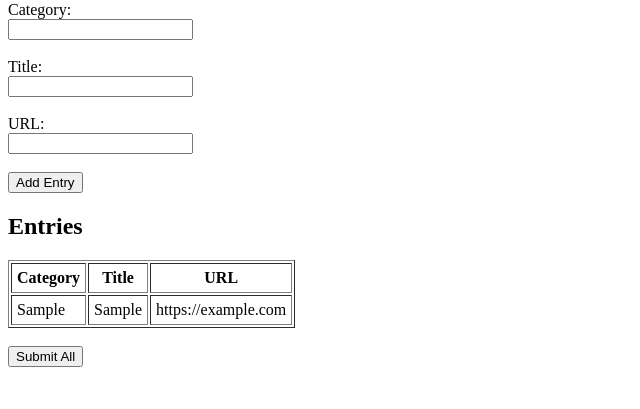
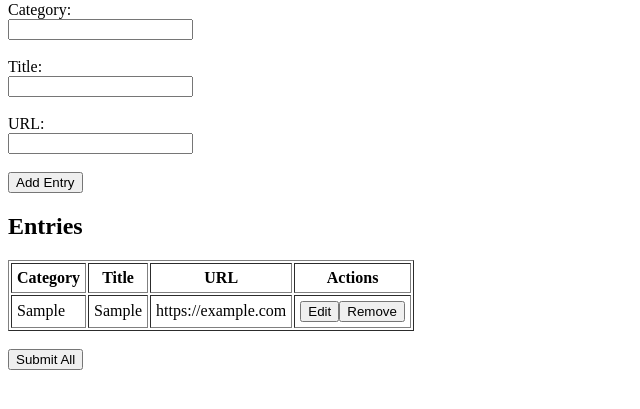
Before and after one commit to PeMFHealingApp/AskGenie, a plain HTML site: page index.html in a window 1280 px wide. Both pictures are taken after typing "Sample", "Sample", "https://example.com" into the empty fields and a click on the button "Add Entry". Shown: the part 79-488 px from the top of the page, without its empty margins (0-640 px from the left). Drawn offline with Linux system fonts and the light colour scheme.

Commit message:
Update index.html

```diff
--- a/index.html
+++ b/index.html
@@ -15,7 +15,7 @@
   <input type="text" id="title" required><br><br>
   URL:<br>
   <input type="url" id="url" required><br><br>
-  <button type="button" onclick="addEntry()">Add Entry</button>
+  <button type="button" id="addBtn" onclick="addEntry()">Add Entry</button>
 </form>
 
 <h2>Entries</h2>
@@ -24,6 +24,7 @@
     <th>Category</th>
     <th>Title</th>
     <th>URL</th>
+    <th>Actions</th>
   </tr>
 </table>
 
@@ -32,6 +33,7 @@
 
 <script>
 let entries = [];
+let editIndex = -1;
 
 function addEntry() {
   const category = document.getElementById('category').value.trim();
@@ -43,15 +45,62 @@ function addEntry() {
     return;
   }
 
-  entries.push({ category, title, url });
+  if (editIndex === -1) {
+    entries.push({ category, title, url });
+  } else {
+    entries[editIndex] = { category, title, url };
+    editIndex = -1;
+    document.getElementById('addBtn').textContent = "Add Entry";
+  }
 
+  renderTable();
+  document.getElementById('entryForm').reset();
+}
+
+function renderTable() {
   const table = document.getElementById('entriesTable');
-  const row = table.insertRow();
-  row.insertCell(0).textContent = category;
-  row.insertCell(1).textContent = title;
-  row.insertCell(2).textContent = url;
+  table.innerHTML = `
+    <tr>
+      <th>Category</th>
+      <th>Title</th>
+      <th>URL</th>
+      <th>Actions</th>
+    </tr>
+  `;
 
-  document.getElementById('entryForm').reset();
+  entries.forEach((entry, index) => {
+    const row = table.insertRow();
+    row.insertCell(0).textContent = entry.category;
+    row.insertCell(1).textContent = entry.title;
+    row.insertCell(2).textContent = entry.url;
+    const actions = row.insertCell(3);
+
+    const editBtn = document.createElement("button");
+    editBtn.textContent = "Edit";
+    editBtn.onclick = () => editEntry(index);
+    actions.appendChild(editBtn);
+
+    const removeBtn = document.createElement("button");
+    removeBtn.textContent = "Remove";
+    removeBtn.onclick = () => removeEntry(index);
+    actions.appendChild(removeBtn);
+  });
+}
+
+function editEntry(index) {
+  const entry = entries[index];
+  document.getElementById('category').value = entry.category;
+  document.getElementById('title').value = entry.title;
+  document.getElementById('url').value = entry.url;
+  editIndex = index;
+  document.getElementById('addBtn').textContent = "Save Changes";
+}
+
+function removeEntry(index) {
+  if (confirm("Remove this entry?")) {
+    entries.splice(index, 1);
+    renderTable();
+  }
 }
 
 function downloadJSON() {
```
